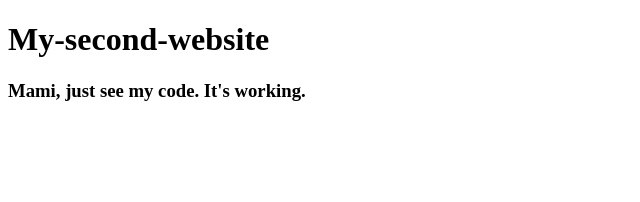
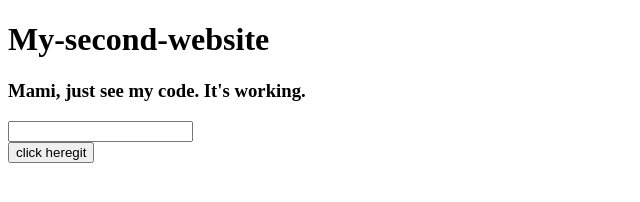
Before and after one commit to Amirul-Islam-Limon/my-second-website, a plain HTML site: page index.html in a window 1280 px wide. Shown: the whole page, without its empty margins (0-640 px from the left). Drawn offline with Linux system fonts and the light colour scheme.

Commit message:
adding button

```diff
--- a/index.html
+++ b/index.html
@@ -8,6 +8,9 @@
 <body>
     <h1>My-second-website</h1>
     <h3>Mami, just see my code. It's working.</h3>
+    <input type="text">
+    <br>
+    <button>click heregit</button>
 
 </body>
 </html>
```
